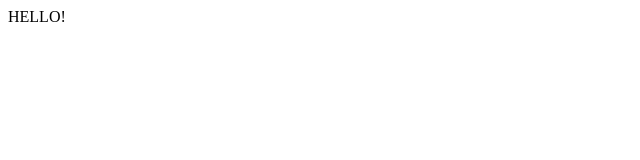
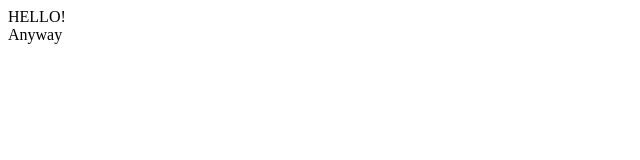
Before and after one commit to TashtandyevBaysal/FIRST_PROJECT, a plain HTML site: page index.html in a window 1280 px wide. Shown: the full height of the page, 0-640 px from the left. Drawn offline with Linux system fonts and the light colour scheme.

Commit message:
aoaoaoao

```diff
--- a/index.html
+++ b/index.html
@@ -9,5 +9,8 @@
     <div>
         HELLO!
     </div>
+    <div>
+        Anyway
+    </div>
 </body>
 </html>
```
